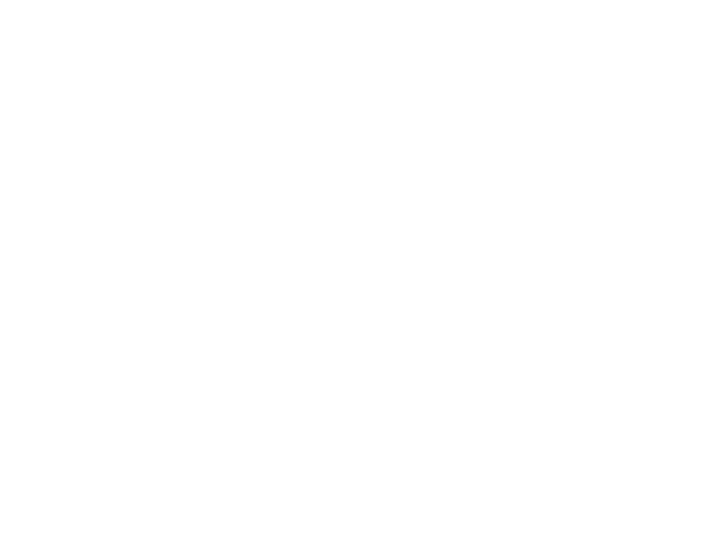
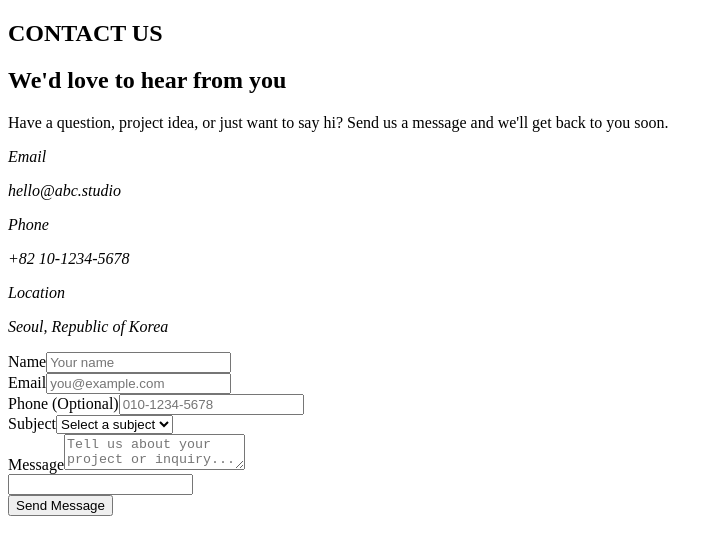
Before and after one commit to Nimus-oes/contact-form-validated, a React (Vite) app: page / in a window 1280 px wide. Shown: the top 554 px of the page, without its empty margins (0-724 px from the left). Built offline with nearby package versions, Linux system fonts and the light colour scheme.

Commit message:
Create basic content layout and form elements (#1)

```diff
--- a/src/App.tsx
+++ b/src/App.tsx
@@ -1,5 +1,70 @@
 function App() {
-  return null
+  return (
+    <main>
+      <section>
+        <h1>CONTACT US</h1>
+        <h2>We'd love to hear from you</h2>
+        <p>
+          Have a question, project idea, or just want to say hi? Send us a
+          message and we'll get back to you soon.
+        </p>
+        <address>
+          <div>
+            <p>Email</p>
+            <p>hello@abc.studio</p>
+          </div>
+          <div>
+            <p>Phone</p>
+            <p>+82 10-1234-5678</p>
+          </div>
+          <div>
+            <p>Location</p>
+            <p>Seoul, Republic of Korea</p>
+          </div>
+        </address>
+      </section>
+      <div>
+        <form action="">
+          <div>
+            <label htmlFor="">Name</label>
+            <input type="text" placeholder="Your name" />
+          </div>
+          <div>
+            <label htmlFor="">Email</label>
+            <input type="email" placeholder="you@example.com" />
+          </div>
+          <div>
+            <label htmlFor="">Phone (Optional)</label>
+            <input type="text" placeholder="010-1234-5678" />
+          </div>
+          <div>
+            <label htmlFor="">Subject</label>
+            <select name="" id="">
+              <option value="">Select a subject</option>
+              <option value="general-inquiry">General inquiry</option>
+              <option value="project-inquiry">Project inquiry</option>
+              <option value="other">Other</option>
+            </select>
+          </div>
+          <div>
+            <label htmlFor="">Message</label>
+            <textarea
+              name=""
+              id=""
+              placeholder="Tell us about your project or inquiry..."
+            ></textarea>
+          </div>
+          <div>
+            <input type="text" />
+            <label htmlFor=""></label>
+          </div>
+          <div>
+            <button type="submit">Send Message</button>
+          </div>
+        </form>
+      </div>
+    </main>
+  );
 }
 
-export default App
+export default App;
```
